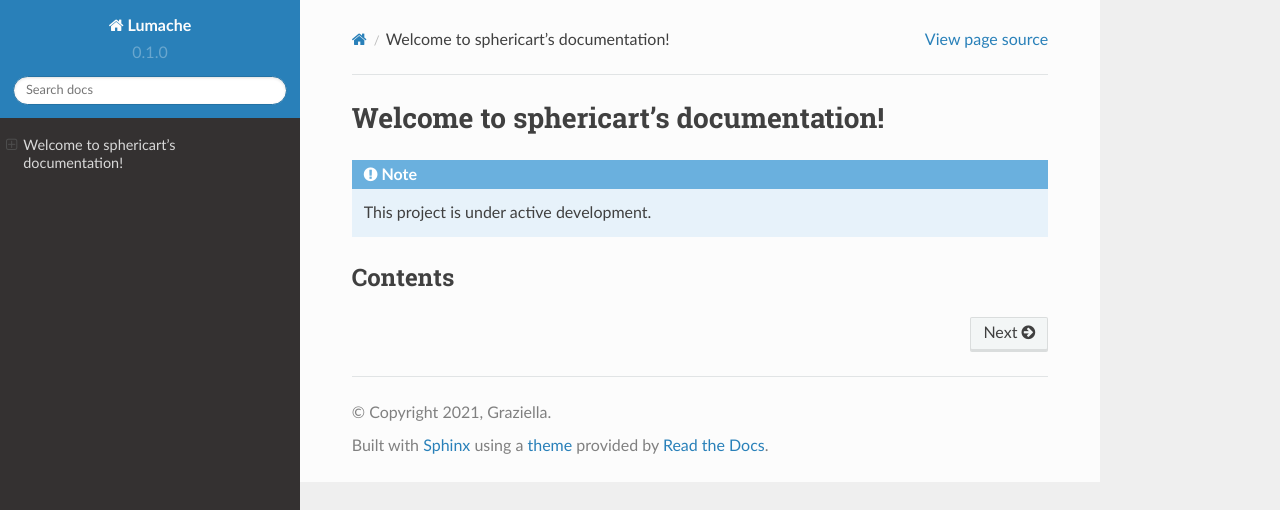
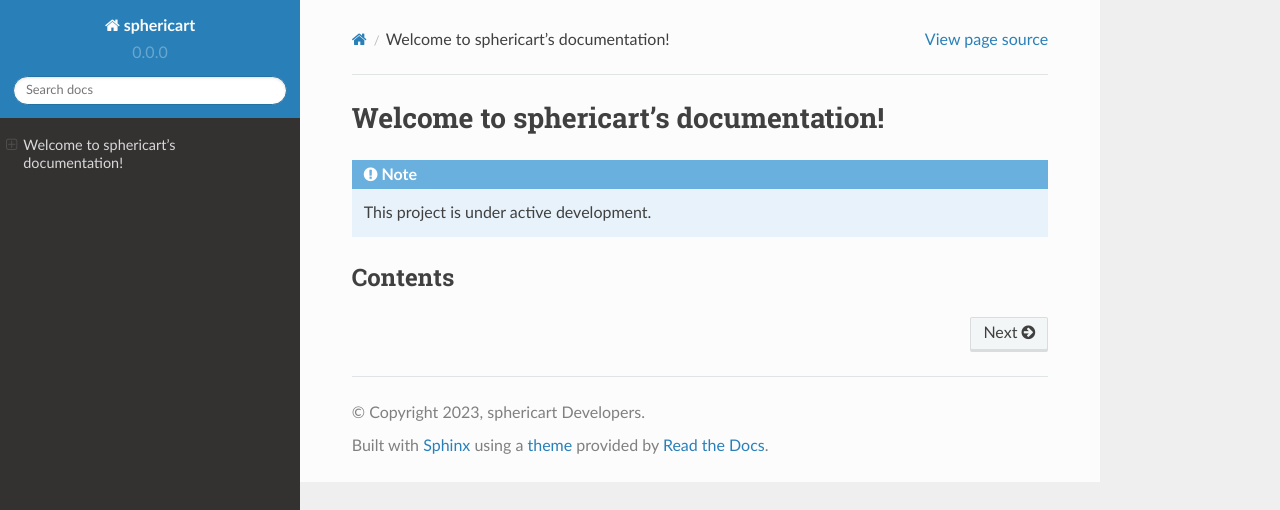
Before and after one commit to lab-cosmo/sphericart, a Sphinx documentation site: the page built from docs/index.rst, in a window 1280 px wide. Shown: the top 510 px of the page. Built offline with Sphinx 7.4.7 and the Read the Docs theme 2.0.0, drawn with Linux system fonts in a browser that asks for light colours.

Commit message:
Changed project information in documentation

```diff
--- a/docs/conf.py
+++ b/docs/conf.py
@@ -2,12 +2,12 @@
 
 # -- Project information
 
-project = 'Lumache'
-copyright = '2021, Graziella'
-author = 'Graziella'
+project = "sphericart"
+copyright = "2023, sphericart Developers"
+author = "sphericart Developers"
 
-release = '0.1'
-version = '0.1.0'
+release = '0.0'
+version = '0.0.0'
 
 # -- General configuration
 
```
Also changed, not shown: 1 other file.
